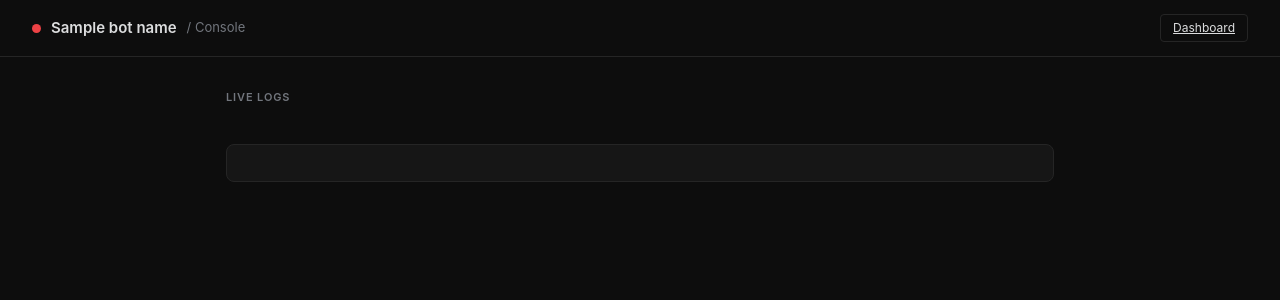
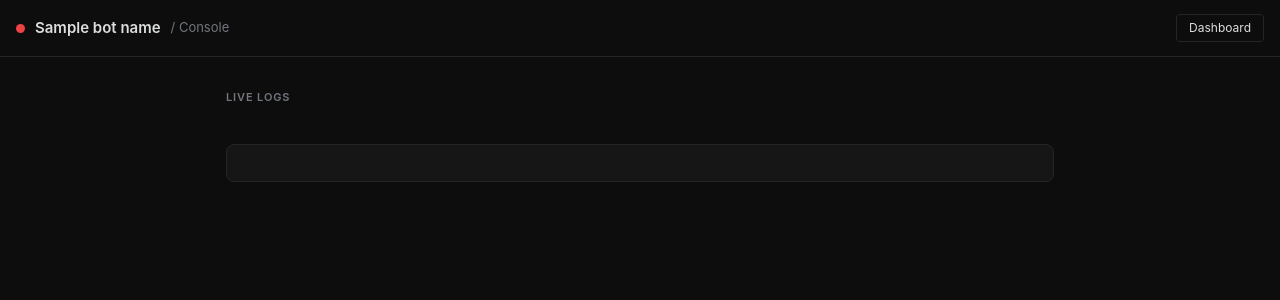
Before and after one commit to pedrodanielsantos/Pedro-bot, a FastAPI app: template templates/console.html in a window 1280 px wide. Shown: the top 300 px of the page. Run offline with FastAPI, Linux system fonts and the light colour scheme; the template is opened without the code that fills it: most values are stand-ins (such as "Sample title", 1, 10 or a date in 2020); data that the repository does not hold is empty.

Commit message:
fix: header wraps cleanly on narrow screens
- Split header into a status group and a nav button so they wrap independently.
- Keep bot name/subtitle from breaking mid-word.
- Reduce header padding to match the rest of the page.
- Remove underline from nav links.

```diff
--- a/templates/base.html
+++ b/templates/base.html
@@ -33,9 +33,25 @@
 
         header {
             border-bottom: 1px solid var(--border);
-            padding: 14px 32px;
+            padding: 14px 16px;
             display: flex;
             align-items: center;
+            justify-content: space-between;
+            flex-wrap: wrap;
+            row-gap: 8px;
+            gap: 10px;
+        }
+
+        header > a.btn {
+            margin-left: auto;
+            text-decoration: none;
+        }
+
+        .header-left {
+            display: flex;
+            align-items: center;
+            flex-wrap: wrap;
+            row-gap: 8px;
             gap: 10px;
         }
 
@@ -49,8 +65,8 @@
         .dot-online  { background: var(--green); }
         .dot-offline { background: var(--red); }
 
-        .header-title { font-weight: 600; font-size: 15px; }
-        .header-sub   { color: var(--muted); font-size: 13px; }
+        .header-title { font-weight: 600; font-size: 15px; white-space: nowrap; }
+        .header-sub   { color: var(--muted); font-size: 13px; white-space: nowrap; }
 
         .icon-btn {
             display: inline-flex;
--- a/templates/console.html
+++ b/templates/console.html
@@ -3,10 +3,12 @@
 {% block content %}
 
 <header>
-    <div class="dot {{ 'dot-online' if is_ready else 'dot-offline' }}"></div>
-    <span class="header-title">{{ bot_name }}</span>
-    <span class="header-sub">/ Console</span>
-    <a href="/" class="btn" style="margin-left: auto;">Dashboard</a>
+    <div class="header-left">
+        <div class="dot {{ 'dot-online' if is_ready else 'dot-offline' }}"></div>
+        <span class="header-title">{{ bot_name }}</span>
+        <span class="header-sub">/ Console</span>
+    </div>
+    <a href="/" class="btn">Dashboard</a>
 </header>
 
 <main>
--- a/templates/dashboard.html
+++ b/templates/dashboard.html
@@ -2,6 +2,7 @@
 {% block content %}
 
 <header>
+    <div class="header-left">
         <div class="dot {{ 'dot-online' if is_ready else 'dot-offline' }}"></div>
         <span class="header-title">{{ bot_name }}</span>
         <span class="header-sub">/ Dashboard</span>
@@ -16,7 +17,8 @@
             </svg>
         </button>
         <span id="web-reload-status"></span>
-    <a href="/console" class="btn" style="margin-left: auto;">Console</a>
+    </div>
+    <a href="/console" class="btn">Console</a>
 </header>
 
 <main>
```
Lines whose indentation alone changed are shown as unchanged.
